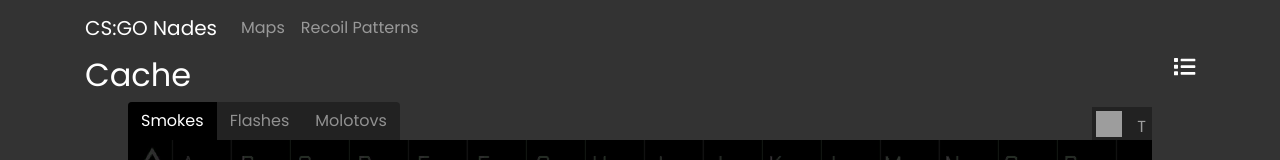
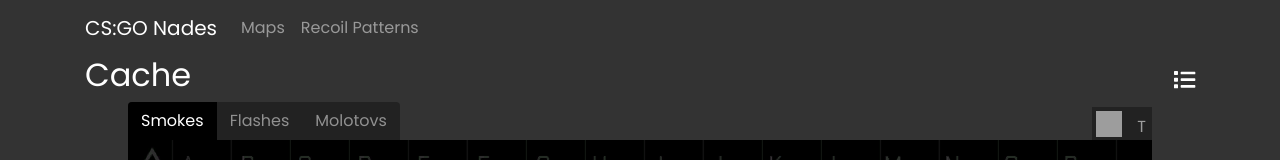
Before and after one commit to JakeFanelli/CS-GO-Nades-2.0-MERN, a React (Create React App) app in the folder frontend/: page /maps/cache in a window 1280 px wide. Shown: the top 160 px of the page. Built offline with nearby package versions, Linux system fonts and the light colour scheme; no server answers.

Commit message:
centering icons

```diff
--- a/frontend/src/App.css
+++ b/frontend/src/App.css
@@ -340,3 +340,7 @@ input:checked + .slider:before {
   float: right;
   cursor: pointer;
 }
+.iconDiv {
+  margin-top: auto;
+  margin-bottom: auto;
+}
--- a/frontend/src/components/MapPage.js
+++ b/frontend/src/components/MapPage.js
@@ -81,7 +81,7 @@ class MapPage extends Component {
           <div className={this.state.visibility}>
             <div className="row">
               <h2 className="mapTitle col">{this.state.mapTitle}</h2>
-              <div className="col">
+              <div className="col iconDiv">
                 <MapListIcon
                   icon={this.state.icon}
                   toggleView={this.toggleView}
```
